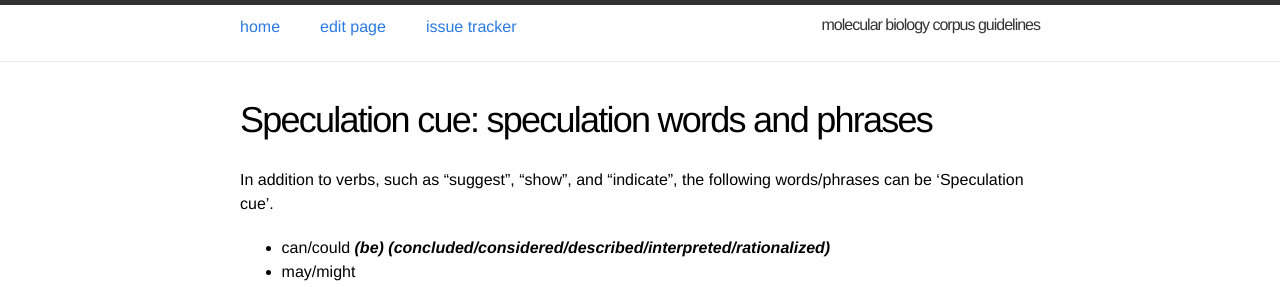
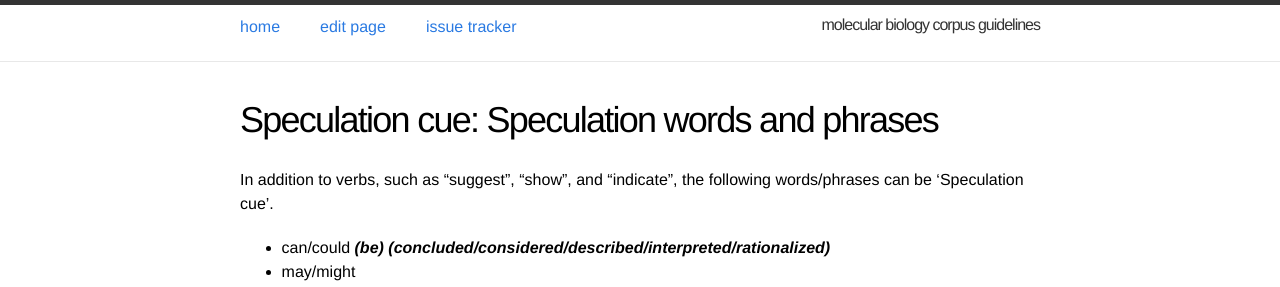
Before and after one commit to ezcatdb/molbiol_lung_corpus-guidelines, a Jekyll site: the page built from _entity/Speculation_cue.md, in a window 1280 px wide. Shown: the top 287 px of the page. Built offline with Jekyll 4.4.1, drawn with Linux system fonts in a browser that asks for light colours.

```diff
--- a/_entity/Speculation_cue.md
+++ b/_entity/Speculation_cue.md
@@ -1,7 +1,7 @@
 ---
 layout: entry
 title: "Speculation cue"
-shortdef: "speculation words and phrases"
+shortdef: "Speculation words and phrases"
 order: 108
 ---
 
```
